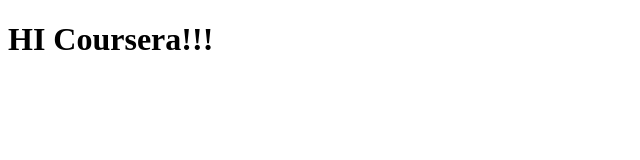
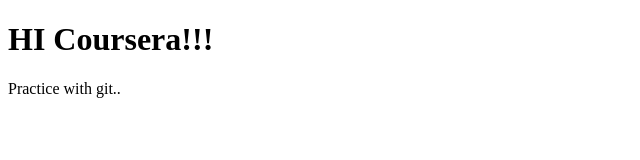
Before and after one commit to sanjibukai/coursera_test, a plain HTML site: page site/index.html in a window 1280 px wide. Shown: the whole page, without its empty margins (0-640 px from the left). Drawn offline with Linux system fonts and the light colour scheme.

Commit message:
Update index.html

```diff
--- a/site/index.html
+++ b/site/index.html
@@ -5,5 +5,6 @@
 </head>
 <body>
 <h1>HI Coursera!!!</h1>
+<p>Practice with git..</p>
 </body>
 </html>
```
